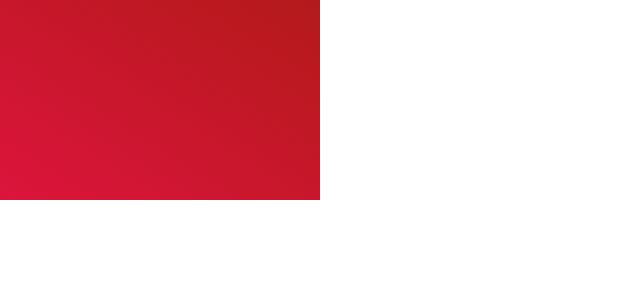
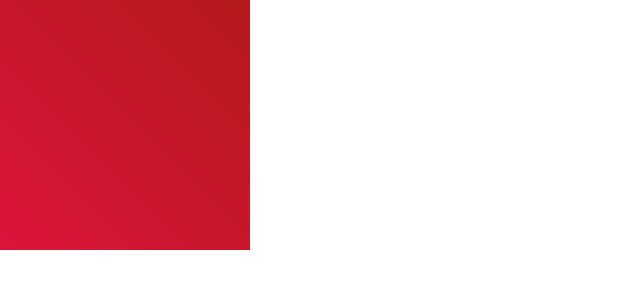
Before and after one commit to oorkan/stick, a plain HTML site: page index.htm in a window 1280 px wide. Shown: the whole page, without its empty margins (0-640 px from the left). Drawn offline with Linux system fonts and the light colour scheme.

Commit message:
change moveable size

```diff
--- a/style.css
+++ b/style.css
@@ -13,7 +13,7 @@ html,body { margin: 0; padding: 0; }
 .container {}
 
 .moveable {
-    width: 25%;
-    height: 25%;
+    width: 250px;
+    height: 250px;
     background: linear-gradient(to right top, var(--red), var(--lightred));
 }
```
